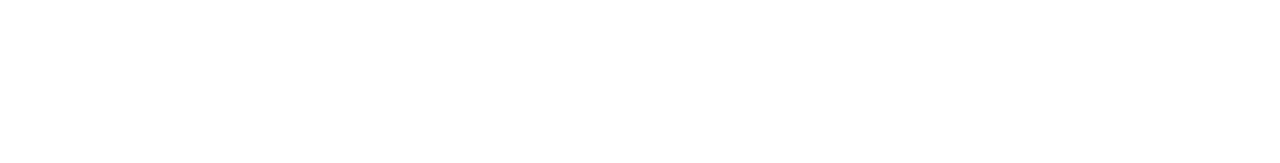
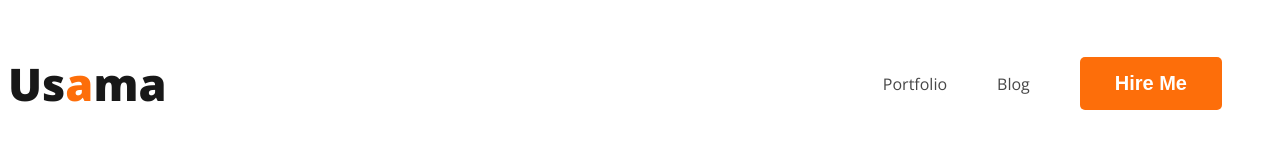
Before and after one commit to 12usama/web-developer-port, a plain HTML site: page index.html in a window 1280 px wide. Drawn offline with nearby package versions, Linux system fonts and the light colour scheme.

Commit message:
nav done

```diff
--- a/index.html
+++ b/index.html
@@ -4,9 +4,21 @@
     <meta charset="UTF-8">
     <meta name="viewport" content="width=device-width, initial-scale=1.0">
     <title>Web Developer Portfolio</title>
+    <link rel="preconnect" href="https://fonts.googleapis.com">
+<link rel="preconnect" href="https://fonts.gstatic.com" crossorigin>
+<link href="https://fonts.googleapis.com/css2?family=Open+Sans:wght@400;700;800&display=swap" rel="stylesheet">
+<link rel="stylesheet" href="styles/port.css">
 </head>
 <body>
     <header>
+        <nav>
+            <h3 class="nav-title">Us<span class="textc">a</span>ma</h3>
+            <ul>
+                <li><a href="">Portfolio</a></li>
+                <li><a href="">Blog</a></li>
+                <li><button class="btn-pri">Hire Me</button></li>
+            </ul>
+        </nav>
 
     </header>
     <main>
--- /dev/null
+++ b/styles/port.css
@@ -0,0 +1,41 @@
+/* Common shared styles */
+body{
+    font-family: 'Lato', sans-serif;
+    font-family: 'Open Sans', sans-serif;
+}
+.textc{
+    color: #FD6E0A;
+}
+.btn-pri{
+      border-radius: 5px;
+      background: #FD6E0A;
+      border: 0;
+      color: white;
+      font-size: 20px;
+      font-weight: 700;
+      padding: 15px 35px;
+}
+/* nav related styles */
+nav{
+    display: flex;
+    justify-content: space-between;
+    align-items: center;
+}
+.nav-title{
+color: #181818;
+font-size: 45px;
+font-weight: 800;
+}
+nav > ul{
+    display: flex;
+    align-items: center;
+}
+
+nav li{
+    list-style: none;
+    margin-right: 50px;
+}
+nav a{
+    text-decoration: none;
+    color: #474747;
+}
```
Also changed, not shown: images/usama.jpg (added).
